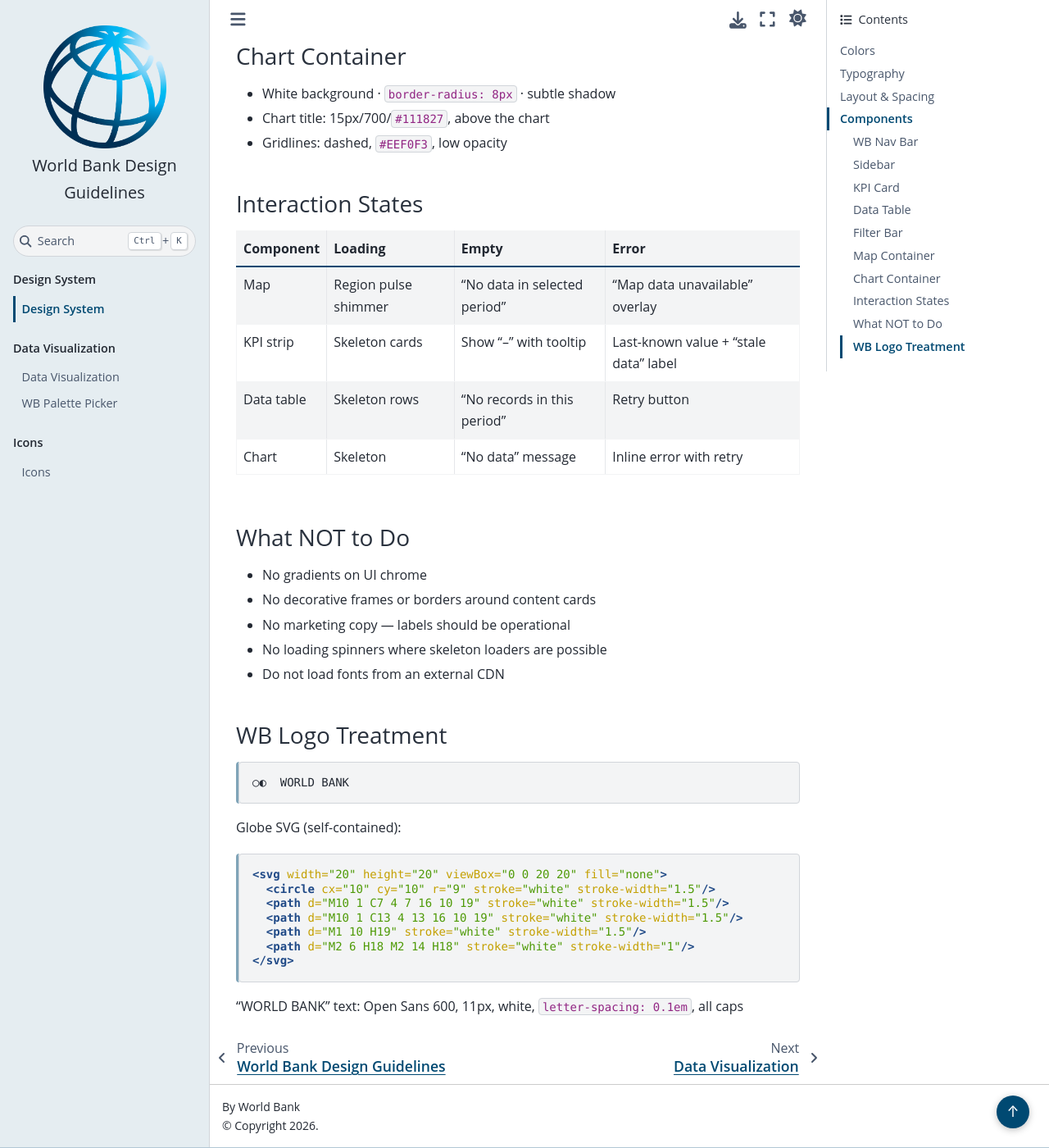
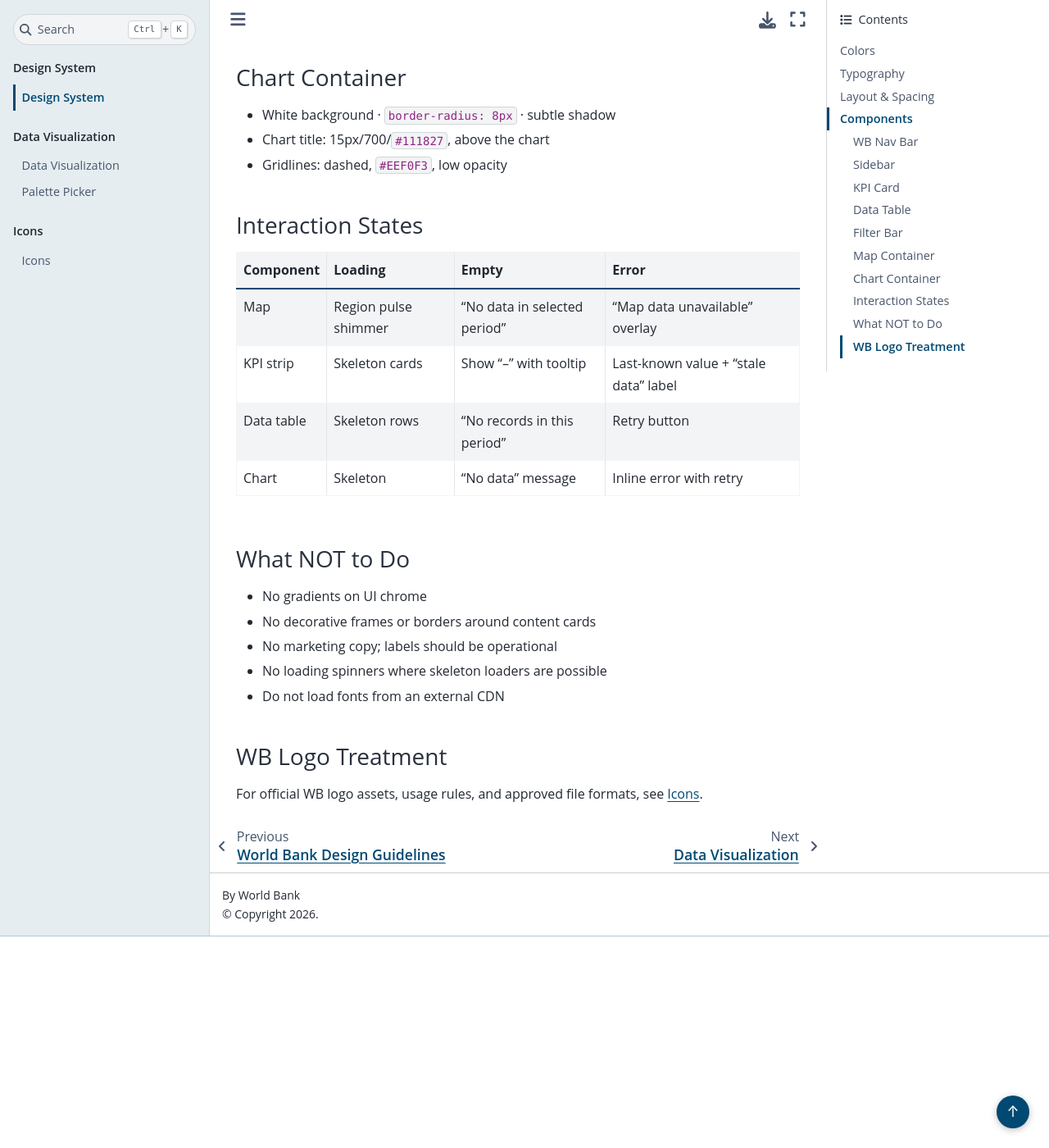
Before and after one commit to geospatial-commons/WB-Design-Guidelines, a Jupyter Book: the page built from book/chapters/design-system.md, in a window 1280 px wide and 1400 px high, scrolled down 10526 px. Shown: the whole window at 82% size. Built offline with Jupyter Book 1.0.4 settings and Sphinx 7.4.7 and the Sphinx Book theme 1.1.4, drawn with Linux system fonts in a browser that asks for light colours; some of the changed text lies outside the part shown.

Commit message:
Updated light mode, color picker, some grammar changes

````diff
--- a/book/_static/custom.css
+++ b/book/_static/custom.css
@@ -1,9 +1,9 @@
 /* World Bank Corporate Colors - Knowledge Management Palette */
 
-/* Hide the "auto" theme option - only show light/dark */
-.theme-switch-button[data-theme="auto"],
-button[data-theme="auto"],
-.bd-theme-switcher button:nth-child(3) {
+/* Hide the theme switcher entirely — light mode only */
+.theme-switch-button,
+button.theme-switch-button,
+.pst-navbar-icon.theme-switch-button {
     display: none !important;
 }
 
--- a/book/_static/palette-picker.js
+++ b/book/_static/palette-picker.js
@@ -24,6 +24,21 @@
         { name: 'Prosperity Purple', hex: '#872C8F' },
         { name: 'WB Teal',           hex: '#00A996' },
         { name: 'Infrastructure Red',hex: '#91302F' }
+      ]
+    },
+    {
+      id: 'uk-categorical',
+      name: 'Alternative Categorical',
+      type: 'categorical',
+      colorblindSafe: true,
+      usage: 'UK Government Analysis Function palette — institutional dashboards requiring highest colorblind safety and greyscale legibility. Use in order; limit to 4.',
+      colors: [
+        { name: 'Dark blue',    hex: '#12436D' },
+        { name: 'Turquoise',    hex: '#28A197' },
+        { name: 'Dark pink',    hex: '#801650' },
+        { name: 'Orange',       hex: '#F46A25' },
+        { name: 'Dark grey',    hex: '#3D3D3D' },
+        { name: 'Light purple', hex: '#A285D1' }
       ]
     },
     {
--- a/book/_templates/layout.html
+++ b/book/_templates/layout.html
@@ -1,12 +1,12 @@
 {%- extends "pydata_sphinx_theme/layout.html" %}
 
-{# Force light mode as the default when no user preference is stored #}
+{# Force light mode always — dark mode is disabled for this site #}
 {%- block extrahead %}
   {{ super() }}
   <script data-cfasync="false">
-    if (!localStorage.getItem("mode")) {
-      document.documentElement.dataset.mode = "light";
-      document.documentElement.dataset.theme = "light";
-    }
+    document.documentElement.dataset.mode = "light";
+    document.documentElement.dataset.theme = "light";
+    localStorage.setItem("mode", "light");
+    localStorage.setItem("theme", "light");
   </script>
 {%- endblock extrahead %}
--- a/book/chapters/design-system.md
+++ b/book/chapters/design-system.md
@@ -10,43 +10,43 @@
 
 The practical color set for building WB dashboards. Click any swatch to copy the hex code.
 
-<div style="display:flex; flex-wrap:wrap; gap:4px; margin:12px 0;">
-  <div class="wb-swatch" data-hex="#009FDA" style="background-color:#009FDA; padding:12px 16px; border-radius:6px; display:inline-flex; flex-direction:column; flex:1 1 140px; cursor:pointer; position:relative; box-shadow:inset 0 0 0 1px rgba(0,0,0,0.08);">
+<div style="display:grid; grid-template-columns:repeat(4,1fr); gap:4px; margin:12px 0;">
+  <div class="wb-swatch" data-hex="#009FDA" style="background-color:#009FDA; padding:12px 16px; border-radius:6px; display:flex; flex-direction:column; cursor:pointer; position:relative; box-shadow:inset 0 0 0 1px rgba(0,0,0,0.08);">
     <span class="wb-swatch-hex" style="font-family:monospace;font-size:12px;display:block;font-weight:600;">#009FDA</span>
     <span class="wb-swatch-name" style="display:block;font-size:11px;margin-top:2px;">wb-blue</span>
     <span class="wb-swatch-badges" style="display:block;margin-top:6px;"></span>
   </div>
-  <div class="wb-swatch" data-hex="#002244" style="background-color:#002244; padding:12px 16px; border-radius:6px; display:inline-flex; flex-direction:column; flex:1 1 140px; cursor:pointer; position:relative; box-shadow:inset 0 0 0 1px rgba(0,0,0,0.08);">
+  <div class="wb-swatch" data-hex="#002244" style="background-color:#002244; padding:12px 16px; border-radius:6px; display:flex; flex-direction:column; cursor:pointer; position:relative; box-shadow:inset 0 0 0 1px rgba(0,0,0,0.08);">
     <span class="wb-swatch-hex" style="font-family:monospace;font-size:12px;display:block;font-weight:600;">#002244</span>
     <span class="wb-swatch-name" style="display:block;font-size:11px;margin-top:2px;">wb-navy</span>
     <span class="wb-swatch-badges" style="display:block;margin-top:6px;"></span>
   </div>
-  <div class="wb-swatch" data-hex="#00A996" style="background-color:#00A996; padding:12px 16px; border-radius:6px; display:inline-flex; flex-direction:column; flex:1 1 140px; cursor:pointer; position:relative; box-shadow:inset 0 0 0 1px rgba(0,0,0,0.08);">
-    <span class="wb-swatch-hex" style="font-family:monospace;font-size:12px;display:block;font-weight:600;">#00A996</span>
-    <span class="wb-swatch-name" style="display:block;font-size:11px;margin-top:2px;">wb-teal</span>
+  <div class="wb-swatch" data-hex="#12436D" style="background-color:#12436D; padding:12px 16px; border-radius:6px; display:flex; flex-direction:column; cursor:pointer; position:relative; box-shadow:inset 0 0 0 1px rgba(0,0,0,0.08);">
+    <span class="wb-swatch-hex" style="font-family:monospace;font-size:12px;display:block;font-weight:600;">#12436D</span>
+    <span class="wb-swatch-name" style="display:block;font-size:11px;margin-top:2px;">uk-dark-blue</span>
     <span class="wb-swatch-badges" style="display:block;margin-top:6px;"></span>
   </div>
-  <div class="wb-swatch" data-hex="#FFFFFF" style="background-color:#FFFFFF; padding:12px 16px; border-radius:6px; display:inline-flex; flex-direction:column; flex:1 1 140px; cursor:pointer; position:relative; box-shadow:inset 0 0 0 1px rgba(0,0,0,0.15);">
-    <span class="wb-swatch-hex" style="font-family:monospace;font-size:12px;display:block;font-weight:600;">#FFFFFF</span>
-    <span class="wb-swatch-name" style="display:block;font-size:11px;margin-top:2px;">wb-white</span>
+  <div class="wb-swatch" data-hex="#28A197" style="background-color:#28A197; padding:12px 16px; border-radius:6px; display:flex; flex-direction:column; cursor:pointer; position:relative; box-shadow:inset 0 0 0 1px rgba(0,0,0,0.08);">
+    <span class="wb-swatch-hex" style="font-family:monospace;font-size:12px;display:block;font-weight:600;">#28A197</span>
+    <span class="wb-swatch-name" style="display:block;font-size:11px;margin-top:2px;">uk-turquoise</span>
     <span class="wb-swatch-badges" style="display:block;margin-top:6px;"></span>
   </div>
-  <div class="wb-swatch" data-hex="#F7F8FA" style="background-color:#F7F8FA; padding:12px 16px; border-radius:6px; display:inline-flex; flex-direction:column; flex:1 1 140px; cursor:pointer; position:relative; box-shadow:inset 0 0 0 1px rgba(0,0,0,0.12);">
+  <div class="wb-swatch" data-hex="#F7F8FA" style="background-color:#F7F8FA; padding:12px 16px; border-radius:6px; display:flex; flex-direction:column; cursor:pointer; position:relative; box-shadow:inset 0 0 0 1px rgba(0,0,0,0.12);">
     <span class="wb-swatch-hex" style="font-family:monospace;font-size:12px;display:block;font-weight:600;">#F7F8FA</span>
     <span class="wb-swatch-name" style="display:block;font-size:11px;margin-top:2px;">wb-gray-50</span>
     <span class="wb-swatch-badges" style="display:block;margin-top:6px;"></span>
   </div>
-  <div class="wb-swatch" data-hex="#EEF0F3" style="background-color:#EEF0F3; padding:12px 16px; border-radius:6px; display:inline-flex; flex-direction:column; flex:1 1 140px; cursor:pointer; position:relative; box-shadow:inset 0 0 0 1px rgba(0,0,0,0.10);">
+  <div class="wb-swatch" data-hex="#EEF0F3" style="background-color:#EEF0F3; padding:12px 16px; border-radius:6px; display:flex; flex-direction:column; cursor:pointer; position:relative; box-shadow:inset 0 0 0 1px rgba(0,0,0,0.10);">
     <span class="wb-swatch-hex" style="font-family:monospace;font-size:12px;display:block;font-weight:600;">#EEF0F3</span>
     <span class="wb-swatch-name" style="display:block;font-size:11px;margin-top:2px;">wb-gray-100</span>
     <span class="wb-swatch-badges" style="display:block;margin-top:6px;"></span>
   </div>
-  <div class="wb-swatch" data-hex="#6B7280" style="background-color:#6B7280; padding:12px 16px; border-radius:6px; display:inline-flex; flex-direction:column; flex:1 1 140px; cursor:pointer; position:relative; box-shadow:inset 0 0 0 1px rgba(0,0,0,0.08);">
+  <div class="wb-swatch" data-hex="#6B7280" style="background-color:#6B7280; padding:12px 16px; border-radius:6px; display:flex; flex-direction:column; cursor:pointer; position:relative; box-shadow:inset 0 0 0 1px rgba(0,0,0,0.08);">
     <span class="wb-swatch-hex" style="font-family:monospace;font-size:12px;display:block;font-weight:600;">#6B7280</span>
     <span class="wb-swatch-name" style="display:block;font-size:11px;margin-top:2px;">wb-gray-500</span>
     <span class="wb-swatch-badges" style="display:block;margin-top:6px;"></span>
   </div>
-  <div class="wb-swatch" data-hex="#111827" style="background-color:#111827; padding:12px 16px; border-radius:6px; display:inline-flex; flex-direction:column; flex:1 1 140px; cursor:pointer; position:relative; box-shadow:inset 0 0 0 1px rgba(0,0,0,0.08);">
+  <div class="wb-swatch" data-hex="#111827" style="background-color:#111827; padding:12px 16px; border-radius:6px; display:flex; flex-direction:column; cursor:pointer; position:relative; box-shadow:inset 0 0 0 1px rgba(0,0,0,0.08);">
     <span class="wb-swatch-hex" style="font-family:monospace;font-size:12px;display:block;font-weight:600;">#111827</span>
     <span class="wb-swatch-name" style="display:block;font-size:11px;margin-top:2px;">wb-gray-900</span>
     <span class="wb-swatch-badges" style="display:block;margin-top:6px;"></span>
@@ -57,8 +57,8 @@
 |-------|-----|-------|
 | `wb-blue` | `#009FDA` | Primary action, links, active states, chart lines, left-border accents |
 | `wb-navy` | `#002244` | Sidebar, page headers, "feature" KPI cards, section anchors |
-| `wb-teal` | `#00A996` | Positive indicators, success states, secondary accent |
-| `wb-white` | `#FFFFFF` | Page background, card backgrounds |
+| `uk-dark-blue` | `#12436D` | Data viz primary series, high-contrast anchor (UK Gov Analysis Function) |
+| `uk-turquoise` | `#28A197` | Data viz secondary series (UK Gov Analysis Function) |
 | `wb-gray-50` | `#F7F8FA` | App shell background |
 | `wb-gray-100` | `#EEF0F3` | Dividers, table zebra rows |
 | `wb-gray-500` | `#6B7280` | Secondary text, labels, metadata |
@@ -71,7 +71,7 @@
 
 ### Status / RAG Colors
 
-Standard colors for risk indicators (Red-Amber-Green). These are universal alerting standards — do not modify.
+Standard colors for risk indicators (Red-Amber-Green). These are universal alerting standards; do not modify.
 
 <div style="display:flex; flex-wrap:wrap; gap:4px; margin:12px 0;">
   <div class="wb-swatch" data-hex="#C0392B" style="background-color:#C0392B; padding:12px 16px; border-radius:6px; display:inline-flex; flex-direction:column; flex:1 1 140px; cursor:pointer; position:relative; box-shadow:inset 0 0 0 1px rgba(0,0,0,0.08);">
@@ -105,7 +105,7 @@
 
 > **Data viz note:** These verticals are designed for thematic branding, not multi-category chart comparison. For charts and maps, see {doc}`data-viz`.
 
-#### People (Yellow) — `#F7B841`
+#### People (Yellow): `#F7B841`
 
 <div style="display:flex; flex-wrap:wrap; gap:2px; margin:8px 0;">
   <div class="wb-swatch" data-hex="#F7B841" style="background-color:#F7B841; padding:8px 10px; border-radius:4px; display:inline-flex; flex-direction:column; min-width:75px; cursor:pointer; position:relative; box-shadow:inset 0 0 0 1px rgba(0,0,0,0.08);">
@@ -160,7 +160,7 @@
   </div>
 </div>
 
-#### Prosperity (Purple) — `#872C8F`
+#### Prosperity (Purple): `#872C8F`
 
 <div style="display:flex; flex-wrap:wrap; gap:2px; margin:8px 0;">
   <div class="wb-swatch" data-hex="#872C8F" style="background-color:#872C8F; padding:8px 10px; border-radius:4px; display:inline-flex; flex-direction:column; min-width:75px; cursor:pointer; position:relative; box-shadow:inset 0 0 0 1px rgba(0,0,0,0.08);">
@@ -215,7 +215,7 @@
   </div>
 </div>
 
-#### Planet (Green) — `#07AB50`
+#### Planet (Green): `#07AB50`
 
 <div style="display:flex; flex-wrap:wrap; gap:2px; margin:8px 0;">
   <div class="wb-swatch" data-hex="#07AB50" style="background-color:#07AB50; padding:8px 10px; border-radius:4px; display:inline-flex; flex-direction:column; min-width:75px; cursor:pointer; position:relative; box-shadow:inset 0 0 0 1px rgba(0,0,0,0.08);"><span class="wb-swatch-hex" style="font-family:monospace;font-size:10px;display:block;font-weight:600;">#07AB50</span><span class="wb-swatch-name" style="display:block;font-size:9px;margin-top:2px;">Base</span><span class="wb-swatch-badges"></span></div>
@@ -230,7 +230,7 @@
   <div class="wb-swatch" data-hex="#E6F7ED" style="background-color:#E6F7ED; padding:8px 10px; border-radius:4px; display:inline-flex; flex-direction:column; min-width:75px; cursor:pointer; position:relative; box-shadow:inset 0 0 0 1px rgba(0,0,0,0.10);"><span class="wb-swatch-hex" style="font-family:monospace;font-size:10px;display:block;font-weight:600;">#E6F7ED</span><span class="wb-swatch-name" style="display:block;font-size:9px;margin-top:2px;">10%</span><span class="wb-swatch-badges"></span></div>
 </div>
 
-#### Planet / Marine (Teal) — `#009CA7`
+#### Planet / Marine (Teal): `#009CA7`
 
 <div style="display:flex; flex-wrap:wrap; gap:2px; margin:8px 0;">
   <div class="wb-swatch" data-hex="#009CA7" style="background-color:#009CA7; padding:8px 10px; border-radius:4px; display:inline-flex; flex-direction:column; min-width:75px; cursor:pointer; position:relative; box-shadow:inset 0 0 0 1px rgba(0,0,0,0.08);"><span class="wb-swatch-hex" style="font-family:monospace;font-size:10px;display:block;font-weight:600;">#009CA7</span><span class="wb-swatch-name" style="display:block;font-size:9px;margin-top:2px;">Base</span><span class="wb-swatch-badges"></span></div>
@@ -245,7 +245,7 @@
   <div class="wb-swatch" data-hex="#E5F5F6" style="background-color:#E5F5F6; padding:8px 10px; border-radius:4px; display:inline-flex; flex-direction:column; min-width:75px; cursor:pointer; position:relative; box-shadow:inset 0 0 0 1px rgba(0,0,0,0.10);"><span class="wb-swatch-hex" style="font-family:monospace;font-size:10px;display:block;font-weight:600;">#E5F5F6</span><span class="wb-swatch-name" style="display:block;font-size:9px;margin-top:2px;">10%</span><span class="wb-swatch-badges"></span></div>
 </div>
 
-#### Infrastructure (Red) — `#91302F`
+#### Infrastructure (Red): `#91302F`
 
 <div style="display:flex; flex-wrap:wrap; gap:2px; margin:8px 0;">
   <div class="wb-swatch" data-hex="#91302F" style="background-color:#91302F; padding:8px 10px; border-radius:4px; display:inline-flex; flex-direction:column; min-width:75px; cursor:pointer; position:relative; box-shadow:inset 0 0 0 1px rgba(0,0,0,0.08);"><span class="wb-swatch-hex" style="font-family:monospace;font-size:10px;display:block;font-weight:600;">#91302F</span><span class="wb-swatch-name" style="display:block;font-size:9px;margin-top:2px;">Base</span><span class="wb-swatch-badges"></span></div>
@@ -260,7 +260,7 @@
   <div class="wb-swatch" data-hex="#F4EAEA" style="background-color:#F4EAEA; padding:8px 10px; border-radius:4px; display:inline-flex; flex-direction:column; min-width:75px; cursor:pointer; position:relative; box-shadow:inset 0 0 0 1px rgba(0,0,0,0.10);"><span class="wb-swatch-hex" style="font-family:monospace;font-size:10px;display:block;font-weight:600;">#F4EAEA</span><span class="wb-swatch-name" style="display:block;font-size:9px;margin-top:2px;">10%</span><span class="wb-swatch-badges"></span></div>
 </div>
 
-#### Digital (Gray) — `#5D6472`
+#### Digital (Gray): `#5D6472`
 
 <div style="display:flex; flex-wrap:wrap; gap:2px; margin:8px 0;">
   <div class="wb-swatch" data-hex="#5D6472" style="background-color:#5D6472; padding:8px 10px; border-radius:4px; display:inline-flex; flex-direction:column; min-width:75px; cursor:pointer; position:relative; box-shadow:inset 0 0 0 1px rgba(0,0,0,0.08);"><span class="wb-swatch-hex" style="font-family:monospace;font-size:10px;display:block;font-weight:600;">#5D6472</span><span class="wb-swatch-name" style="display:block;font-size:9px;margin-top:2px;">Base</span><span class="wb-swatch-badges"></span></div>
@@ -275,7 +275,7 @@
   <div class="wb-swatch" data-hex="#EFF0F1" style="background-color:#EFF0F1; padding:8px 10px; border-radius:4px; display:inline-flex; flex-direction:column; min-width:75px; cursor:pointer; position:relative; box-shadow:inset 0 0 0 1px rgba(0,0,0,0.10);"><span class="wb-swatch-hex" style="font-family:monospace;font-size:10px;display:block;font-weight:600;">#EFF0F1</span><span class="wb-swatch-name" style="display:block;font-size:9px;margin-top:2px;">10%</span><span class="wb-swatch-badges"></span></div>
 </div>
 
-#### Corporate / Knowledge Management (Navy) — `#004972`
+#### Corporate / Knowledge Management (Navy): `#004972`
 
 <div style="display:flex; flex-wrap:wrap; gap:2px; margin:8px 0;">
   <div class="wb-swatch" data-hex="#004972" style="background-color:#004972; padding:8px 10px; border-radius:4px; display:inline-flex; flex-direction:column; min-width:75px; cursor:pointer; position:relative; box-shadow:inset 0 0 0 1px rgba(0,0,0,0.08);"><span class="wb-swatch-hex" style="font-family:monospace;font-size:10px;display:block;font-weight:600;">#004972</span><span class="wb-swatch-name" style="display:block;font-size:9px;margin-top:2px;">Base</span><span class="wb-swatch-badges"></span></div>
@@ -296,7 +296,7 @@
 - Never mix vertical palettes
 - Tint usage: Base → primary elements; 70–90% → secondary; 10–40% → backgrounds
 - Do not create custom colors outside this system
-- No gradients on UI chrome (gradients are for data viz only — choropleths, heatmaps)
+- No gradients on UI chrome (gradients are for data viz only: choropleths, heatmaps)
 
 ---
 
@@ -310,7 +310,7 @@
 |------|--------|-------------|
 | Primary (global) | **Open Sans** | [Google Fonts](https://fonts.google.com/specimen/Open+Sans) / Adobe Fonts |
 | Arabic support | **Noto Sans Arabic** | [Google Fonts](https://fonts.google.com/noto/specimen/Noto+Sans+Arabic) / Adobe Fonts |
-| Monospace (data values) | **Geist Mono** | Next.js default — keep for numbers, codes, data values |
+| Monospace (data values) | **Geist Mono** | Next.js default; keep for numbers, codes, data values |
 
 Open Sans has extended character support including accented characters (àåéîõǿü) and is the standard across all WBG digital products.
 
@@ -347,7 +347,7 @@
 - **Headings:** Bold (700)
 - **Subheadings:** Medium (600)
 - **Body:** Regular (400)
-- Avoid stylization or decorative typefaces — Open Sans only
+- Avoid stylization or decorative typefaces; Open Sans only
 - All-caps labels should use letter-spacing for readability (`letter-spacing: 0.08em`)
 - Do not use `#009FDA` (WB Blue) for small body text — contrast fails WCAG AA. Use `#002244` or `#111827` for readable text
 
@@ -356,7 +356,7 @@
 - Minimal, clean, and structured
 - Strong hierarchy and readability
 - Institutional, not decorative
-- Professional tone — avoid marketing copy; labels should be operational
+- Professional tone; avoid marketing copy, labels should be operational
 
 ---
 
@@ -421,7 +421,7 @@
 
 ### Responsive Breakpoints
 
-This is primarily a **desktop tool** — dashboards are for analysts and program managers, not mobile users.
+This is primarily a **desktop tool**; dashboards are for analysts and program managers, not mobile users.
 
 | Breakpoint | Sidebar | Content | Priority |
 |------------|---------|---------|----------|
@@ -432,9 +432,9 @@
 
 ### Content Layout Patterns
 
-**KPI Strip** — 5 cards in a row, white background, `#009FDA` left-border accent (4px). One "feature" card (solid `#002244`, white text) for the primary metric.
+**KPI Strip:** 5 cards in a row, white background, `#009FDA` left-border accent (4px). One "feature" card (solid `#002244`, white text) for the primary metric.
 
-**Card Grid** — Standard: 3-column on ≥1280px, 2-column on 1024–1280px, 1-column on mobile.
+**Card Grid:** Standard: 3-column on ≥1280px, 2-column on 1024–1280px, 1-column on mobile.
 
 **Full-Width Sections** — Maps and wide charts should be full-width within the content area. Use `border-radius: 8px` and `box-shadow: 0 1px 3px rgba(0,0,0,0.08)` on card containers.
 
@@ -443,7 +443,7 @@
 - Clean, minimal composition
 - Strong focal point
 - Clear hierarchy: Title → Visual → Supporting text
-- White space is authority — when in doubt, subtract
+- White space is authority; when in doubt, subtract
 
 ---
 
@@ -518,26 +518,10 @@
 
 - No gradients on UI chrome
 - No decorative frames or borders around content cards
-- No marketing copy — labels should be operational
+- No marketing copy; labels should be operational
 - No loading spinners where skeleton loaders are possible
 - Do not load fonts from an external CDN
 
 ### WB Logo Treatment
 
-```
-○◐  WORLD BANK
-```
-
-Globe SVG (self-contained):
-
-```xml
-<svg width="20" height="20" viewBox="0 0 20 20" fill="none">
-  <circle cx="10" cy="10" r="9" stroke="white" stroke-width="1.5"/>
-  <path d="M10 1 C7 4 7 16 10 19" stroke="white" stroke-width="1.5"/>
-  <path d="M10 1 C13 4 13 16 10 19" stroke="white" stroke-width="1.5"/>
-  <path d="M1 10 H19" stroke="white" stroke-width="1.5"/>
-  <path d="M2 6 H18 M2 14 H18" stroke="white" stroke-width="1"/>
-</svg>
-```
-
-"WORLD BANK" text: Open Sans 600, 11px, white, `letter-spacing: 0.1em`, all caps
+For official WB logo assets, usage rules, and approved file formats, see {doc}`icons`.
````
Also changed, not shown: book/chapters/data-viz.md (+48 -0 lines), book/chapters/palette-picker.md (+2 -1 lines), book/intro.md (+1 -1 lines).
